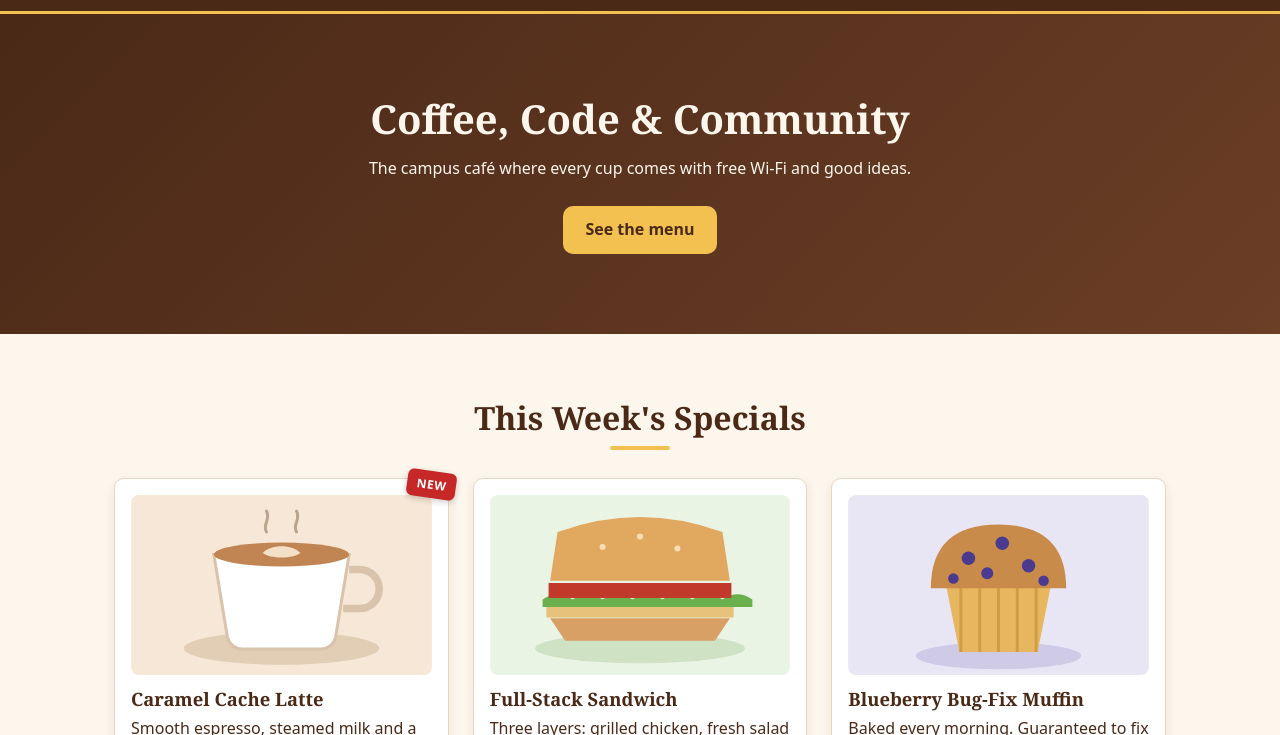
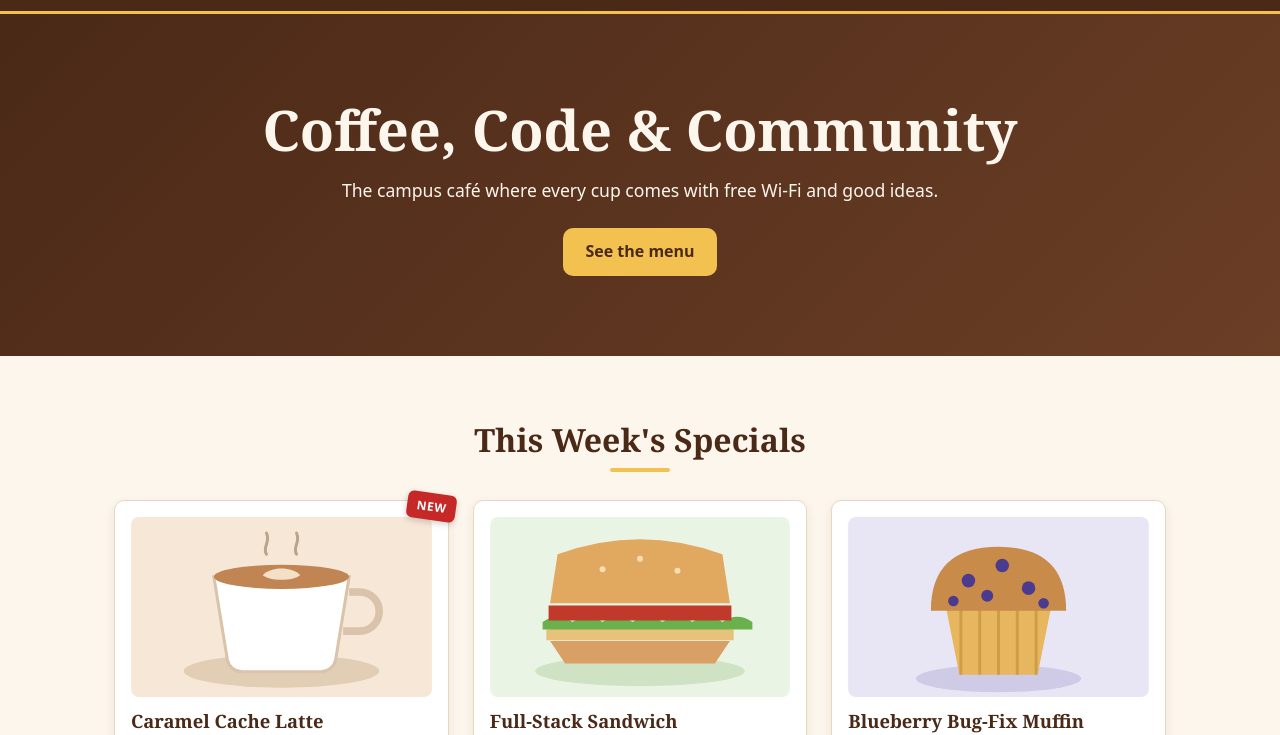
Before and after one commit to sandejohnsimba1-hub/ByteCafe-sande, a plain HTML site: page index.html in a window 1280 px wide. Shown: the part 53-788 px from the top of the page. Drawn offline with Linux system fonts and the light colour scheme.

Commit message:
Make hero full-bleed and increase hero heading size

```diff
--- a/css/style.css
+++ b/css/style.css
@@ -146,10 +146,19 @@ img {
   color: var(--brown-dark);
 }
 
+main > section:not(.hero) {
+  max-width: 1100px;
+  margin: 0 auto;
+  padding: 4rem 1.5rem;
+}
+
 .hero {
-  width: 100%;
-  max-width: none;
-  margin: 0;
+  width: 100vw;
+  max-width: 100%;
+  margin-left: calc(50% - 50vw);
+  margin-right: calc(50% - 50vw);
+  margin-top: 0;
+  margin-bottom: 0;
   background: linear-gradient(135deg, var(--brown-dark), var(--brown));
   color: var(--cream);
   text-align: center;
@@ -157,12 +166,14 @@ img {
 }
 
 .hero h1 {
+  font-size: clamp(2.25rem, 5vw, 3.5rem);
   color: var(--cream);
 }
 
 .hero p {
   margin: 0 auto 1.5rem;
   color: var(--cream);
+  font-size: 1.1rem;
 }
 
 .btn,
@@ -183,12 +194,6 @@ img {
 .btn-primary:hover {
   background-color: var(--cream);
   color: var(--brown-dark);
-}
-
-main > section {
-  max-width: 1100px;
-  margin: 0 auto;
-  padding: 4rem 1.5rem;
 }
 
 .card-list {
```
